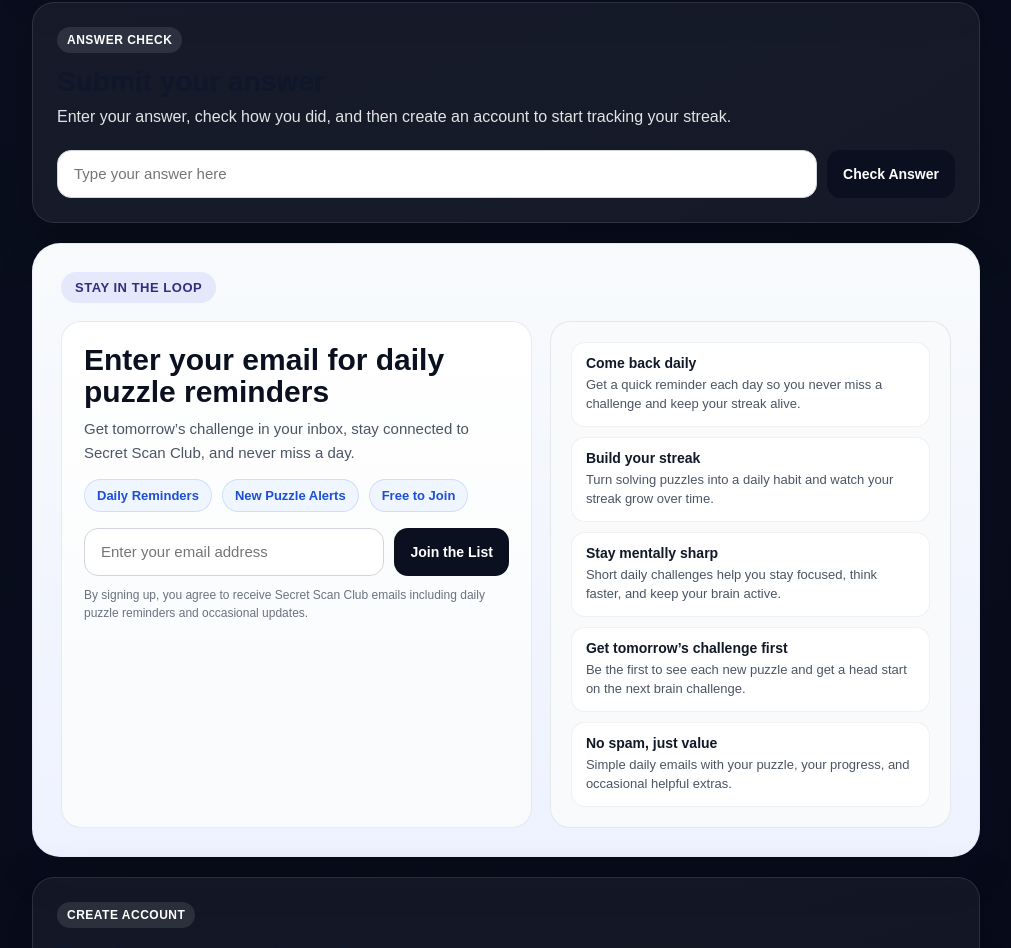
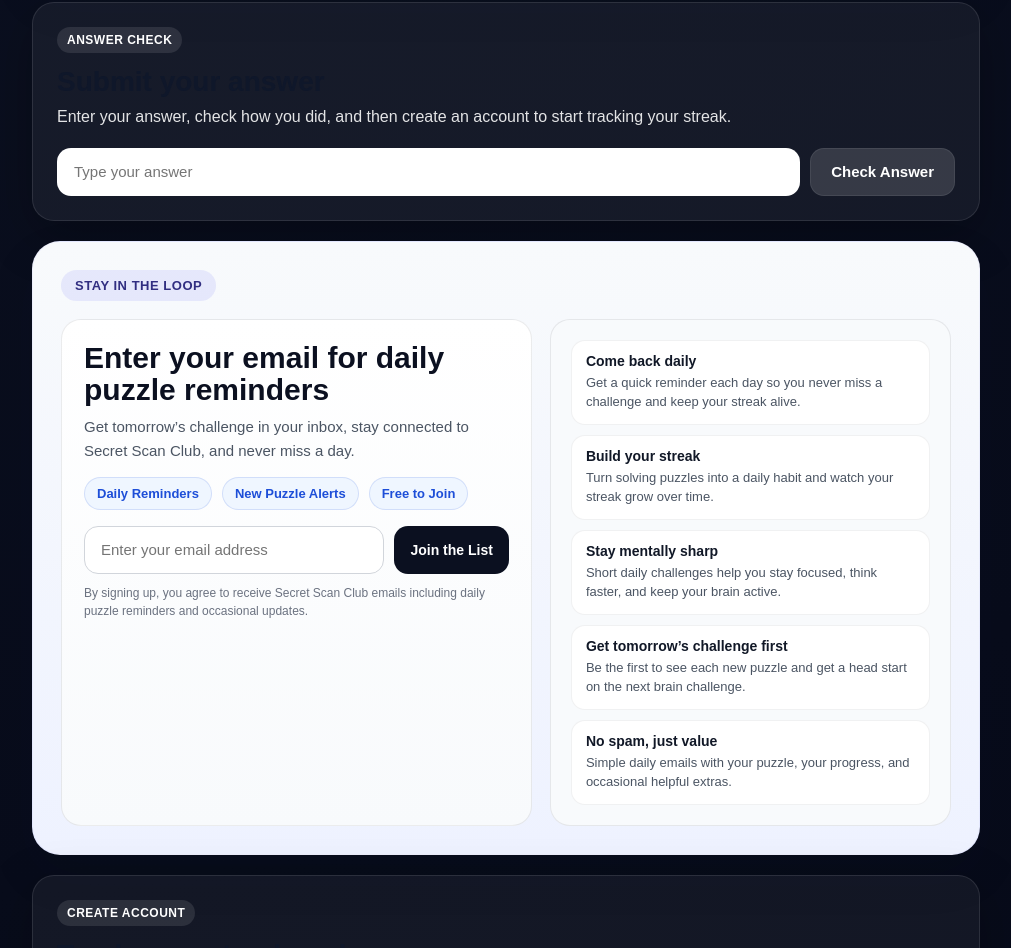
Before and after one commit to ryanc192/secretscanclub.com, a Next.js app: page /scan in a window 1280 px wide. Shown: the part 1688-2636 px from the top of the page, without its empty margins (134-1145 px from the left). Built offline with nearby package versions, Linux system fonts and the light colour scheme; no server answers.

Commit message:
Update AnswerCheckForm.tsx

```diff
--- a/app/components/AnswerCheckForm.tsx
+++ b/app/components/AnswerCheckForm.tsx
@@ -1,30 +1,6 @@
 "use client";
 
-import { useEffect, useMemo, useState } from "react";
-import { createBrowserSupabaseClient } from "../../lib/supabase/client";
-
-type AnswerResponse = {
-  success?: boolean;
-  ok?: boolean;
-  locked?: boolean;
-  alreadySubmitted?: boolean;
-  isCorrect?: boolean;
-  answer?: string;
-  submittedAt?: string;
-  correctAnswer?: string;
-  explanation?: string;
-  message?: string;
-  error?: string;
-};
-
-type StoredSubmission = {
-  dropDate: string;
-  answer: string;
-  isCorrect: boolean;
-  submittedAt: string;
-  message?: string;
-  explanation?: string;
-};
+import { useMemo, useState } from "react";
 
 type AnswerCheckFormProps = {
   dropDate: string;
@@ -33,412 +9,124 @@ type AnswerCheckFormProps = {
   explanation?: string;
 };
 
-function getGuestToken(): string {
-  if (typeof window === "undefined") return "";
-
-  const key = "ssc_guest_token";
-  let token = localStorage.getItem(key);
-
-  if (!token) {
-    token = crypto.randomUUID();
-    localStorage.setItem(key, token);
-  }
-
-  return token;
-}
-
-function getSubmissionStorageKey(dropDate: string) {
-  return `ssc_submission_${dropDate}`;
-}
-
-function saveLocalSubmission(data: StoredSubmission) {
-  if (typeof window === "undefined") return;
-  localStorage.setItem(getSubmissionStorageKey(data.dropDate), JSON.stringify(data));
-}
-
-function getLocalSubmission(dropDate: string): StoredSubmission | null {
-  if (typeof window === "undefined") return null;
-
-  const raw = localStorage.getItem(getSubmissionStorageKey(dropDate));
-  if (!raw) return null;
-
-  try {
-    return JSON.parse(raw) as StoredSubmission;
-  } catch {
-    return null;
-  }
-}
-
 function normalizeAnswer(value: string) {
   return value.trim().toLowerCase().replace(/\s+/g, " ");
 }
 
-function getErrorMessage(error: unknown) {
-  if (error && typeof error === "object") {
-    const maybeMessage = (error as { message?: unknown }).message;
-    if (typeof maybeMessage === "string" && maybeMessage.trim()) {
-      return maybeMessage;
-    }
-
-    const maybeDetails = (error as { details?: unknown }).details;
-    if (typeof maybeDetails === "string" && maybeDetails.trim()) {
-      return maybeDetails;
-    }
-
-    const maybeHint = (error as { hint?: unknown }).hint;
-    if (typeof maybeHint === "string" && maybeHint.trim()) {
-      return maybeHint;
-    }
-  }
-
-  return "Unknown error.";
-}
-
 export default function AnswerCheckForm({
-  dropDate,
   correctAnswer,
   acceptedAnswers = [],
   explanation = "",
 }: AnswerCheckFormProps) {
-  const supabase = useMemo(() => createBrowserSupabaseClient(), []);
+  const [answer, setAnswer] = useState("");
+  const [submitted, setSubmitted] = useState(false);
+  const [isCorrect, setIsCorrect] = useState(false);
 
-  const [answer, setAnswer] = useState("");
-  const [loading, setLoading] = useState(false);
-  const [locked, setLocked] = useState(false);
-  const [submittedAnswer, setSubmittedAnswer] = useState("");
-  const [result, setResult] = useState<AnswerResponse | null>(null);
+  const validAnswers = useMemo(() => {
+    const merged = [correctAnswer, ...acceptedAnswers]
+      .filter(Boolean)
+      .map(normalizeAnswer);
 
-  useEffect(() => {
-    let cancelled = false;
+    return Array.from(new Set(merged));
+  }, [correctAnswer, acceptedAnswers]);
 
-    async function loadExistingSubmission() {
-      const local = getLocalSubmission(dropDate);
-
-      if (local && !cancelled) {
-        setLocked(true);
-        setSubmittedAnswer(local.answer);
-        setAnswer(local.answer);
-        setResult({
-          ok: true,
-          success: true,
-          locked: true,
-          alreadySubmitted: true,
-          isCorrect: local.isCorrect,
-          answer: local.answer,
-          submittedAt: local.submittedAt,
-          correctAnswer: local.isCorrect ? undefined : correctAnswer,
-          message: local.message ?? "You already answered today.",
-          explanation: local.explanation ?? explanation,
-        });
-      }
-
-      try {
-        getGuestToken();
-
-        const {
-          data: { user },
-          error: userError,
-        } = await supabase.auth.getUser();
-
-        if (cancelled || userError || !user) {
-          return;
-        }
-
-        const { data, error } = await supabase
-          .from("puzzle_attempts")
-          .select("user_answer, is_correct, created_at")
-          .eq("user_id", user.id)
-          .eq("puzzle_date", dropDate)
-          .maybeSingle();
-
-        if (cancelled) return;
-
-        if (error) {
-          console.error("Existing submission lookup failed:", error);
-          return;
-        }
-
-        if (!data) {
-          return;
-        }
-
-        const storedAnswer = data.user_answer ?? "";
-
-        setLocked(true);
-        setSubmittedAnswer(storedAnswer);
-        setAnswer(storedAnswer);
-        setResult({
-          ok: true,
-          success: true,
-          locked: true,
-          alreadySubmitted: true,
-          isCorrect: !!data.is_correct,
-          answer: storedAnswer,
-          submittedAt: data.created_at ?? new Date().toISOString(),
-          correctAnswer: data.is_correct ? undefined : correctAnswer,
-          message: "You already answered today.",
-          explanation,
-        });
-
-        saveLocalSubmission({
-          dropDate,
-          answer: storedAnswer,
-          isCorrect: !!data.is_correct,
-          submittedAt: data.created_at ?? new Date().toISOString(),
-          message: "You already answered today.",
-          explanation,
-        });
-      } catch (error) {
-        console.error("loadExistingSubmission failed:", error);
-      }
-    }
-
-    loadExistingSubmission();
-
-    return () => {
-      cancelled = true;
-    };
-  }, [dropDate, correctAnswer, explanation, supabase]);
-
-  async function handleSubmit(e: React.FormEvent<HTMLFormElement>) {
+  function handleSubmit(e: React.FormEvent<HTMLFormElement>) {
     e.preventDefault();
 
-    if (locked) {
-      setResult({
-        ok: false,
-        error: "You already answered today.",
-      });
-      return;
-    }
+    const normalized = normalizeAnswer(answer);
+    const correct = validAnswers.includes(normalized);
 
-    if (!answer.trim()) {
-      setResult({
-        ok: false,
-        error: "Please enter an answer before submitting.",
-      });
-      return;
-    }
-
-    setLoading(true);
-    setResult(null);
-
-    try {
-      const submitted = answer.trim();
-      const normalizedUserAnswer = normalizeAnswer(submitted);
-      const normalizedCorrectAnswer = normalizeAnswer(correctAnswer);
-      const normalizedAcceptedAnswers = acceptedAnswers.map(normalizeAnswer);
-
-      const isCorrect =
-        normalizedUserAnswer === normalizedCorrectAnswer ||
-        normalizedAcceptedAnswers.includes(normalizedUserAnswer);
-
-      const submittedAt = new Date().toISOString();
-
-      const responseData: AnswerResponse = {
-        ok: true,
-        success: true,
-        locked: true,
-        alreadySubmitted: false,
-        isCorrect,
-        answer: submitted,
-        submittedAt,
-        correctAnswer: isCorrect ? undefined : correctAnswer,
-        explanation,
-        message: isCorrect
-          ? "Correct! Your answer has been locked for today."
-          : "Your answer has been locked for today.",
-      };
-
-      const {
-        data: { user },
-        error: userError,
-      } = await supabase.auth.getUser();
-
-      if (userError) {
-        throw userError;
-      }
-
-      if (user) {
-        const { error: upsertError } = await supabase
-          .from("puzzle_attempts")
-          .upsert(
-            {
-              user_id: user.id,
-              puzzle_date: dropDate,
-              user_answer: submitted,
-              is_correct: isCorrect,
-            },
-            {
-              onConflict: "user_id,puzzle_date",
-            }
-          );
-
-        if (upsertError) {
-          throw upsertError;
-        }
-
-        const { error: streakError } = await supabase.rpc(
-          "recalculate_user_streaks",
-          {
-            p_user_id: user.id,
-          }
-        );
-
-        if (streakError) {
-          console.error("Streak recalculation failed:", streakError);
-          responseData.message = isCorrect
-            ? "Correct! Your answer was saved, but streak stats could not be updated yet."
-            : "Answer submitted, but streak stats could not be updated yet.";
-        } else {
-          responseData.message = isCorrect
-            ? "Correct! Your answer has been saved and your stats were updated."
-            : "Answer submitted. Your stats were updated.";
-        }
-      } else {
-        responseData.message = isCorrect
-          ? "Correct! Your answer has been locked for today."
-          : "Your answer has been locked for today.";
-      }
-
-      setLocked(true);
-      setSubmittedAnswer(submitted);
-      setAnswer(submitted);
-      setResult(responseData);
-
-      saveLocalSubmission({
-        dropDate,
-        answer: submitted,
-        isCorrect,
-        submittedAt,
-        message: responseData.message,
-        explanation,
-      });
-    } catch (error) {
-      console.error("handleSubmit failed:", error);
-      setResult({
-        ok: false,
-        error: `Could not save your answer right now. ${getErrorMessage(error)}`,
-      });
-    } finally {
-      setLoading(false);
-    }
+    setIsCorrect(correct);
+    setSubmitted(true);
   }
 
-  const isCorrect = !!result?.isCorrect;
-  const isIncorrect =
-    !!result &&
-    (result.ok || result.success || result.locked) &&
-    result.isCorrect === false;
-
   return (
-    <>
-      {locked ? (
+    <div style={{ marginTop: 18 }}>
+      <form onSubmit={handleSubmit}>
         <div
-          className="share-box"
           style={{
-            marginTop: 20,
-            background: isCorrect
-              ? "rgba(34,197,94,0.18)"
-              : "rgba(255,0,0,0.18)",
-            border: isCorrect
-              ? "1px solid #22c55e"
-              : "1px solid #ff0000",
-            color: "#ffffff",
+            display: "flex",
+            gap: 10,
+            flexWrap: "wrap",
+            alignItems: "center",
           }}
         >
-          <div style={{ fontWeight: 800, marginBottom: 10 }}>
-            Today&apos;s answer has been locked in
+          <input
+            type="text"
+            value={answer}
+            onChange={(e) => setAnswer(e.target.value)}
+            placeholder="Type your answer"
+            style={{
+              flex: "1 1 280px",
+              minWidth: 220,
+              height: 48,
+              padding: "0 16px",
+              borderRadius: 14,
+              border: "1px solid rgba(255,255,255,0.12)",
+              background: "#ffffff",
+              color: "#111827",
+              outline: "none",
+              fontSize: 15,
+              fontWeight: 500,
+            }}
+          />
+
+          <button
+            type="submit"
+            disabled={!answer.trim()}
+            style={{
+              height: 48,
+              padding: "0 20px",
+              borderRadius: 14,
+              border: "1px solid rgba(255,255,255,0.08)",
+              background: !answer.trim()
+                ? "rgba(255,255,255,0.14)"
+                : "linear-gradient(135deg, #0b132b 0%, #111827 100%)",
+              color: "#ffffff",
+              fontSize: 15,
+              fontWeight: 800,
+              cursor: !answer.trim() ? "not-allowed" : "pointer",
+            }}
+          >
+            Check Answer
+          </button>
+        </div>
+      </form>
+
+      {submitted && (
+        <div
+          style={{
+            marginTop: 18,
+            padding: "16px 18px",
+            borderRadius: 16,
+            border: "1px solid rgba(255,255,255,0.1)",
+            background: "rgba(255,255,255,0.05)",
+          }}
+        >
+          <div
+            style={{
+              fontSize: 16,
+              fontWeight: 800,
+              color: isCorrect ? "#86efac" : "#fca5a5",
+              marginBottom: explanation ? 8 : 0,
+            }}
+          >
+            {isCorrect ? "Correct!" : "Not correct."}
           </div>
 
-          <div style={{ marginBottom: 8 }}>
-            <span style={{ color: "inherit", fontWeight: 400 }}>
-              Your submitted answer:
-            </span>{" "}
-            <span style={{ fontWeight: 800 }}>{submittedAnswer}</span>
-          </div>
-
-          {isCorrect ? (
-            <div>
-              <strong style={{ color: "#22c55e" }}>Correct.</strong>{" "}
-              {result?.explanation || "Nice work. Come back tomorrow for the next puzzle."}
+          {explanation ? (
+            <div
+              style={{
+                color: "rgba(255,255,255,0.9)",
+                fontSize: 14,
+                lineHeight: 1.6,
+              }}
+            >
+              {explanation}
             </div>
-          ) : (
-            <div>
-              <strong style={{ color: "#ff0000" }}>Not quite.</strong>{" "}
-              {result?.correctAnswer ? (
-                <>
-                  The correct answer is{" "}
-                  <span style={{ fontWeight: 800 }}>{result.correctAnswer}</span>.{" "}
-                </>
-              ) : null}
-              {result?.explanation || "Come back tomorrow for the next puzzle."}
-            </div>
-          )}
-
-          {result?.message ? (
-            <div style={{ marginTop: 10, opacity: 0.9 }}>{result.message}</div>
           ) : null}
         </div>
-      ) : (
-        <>
-          <form className="email-form" style={{ marginTop: 20 }} onSubmit={handleSubmit}>
-            <input
-              type="text"
-              className="email-input"
-              placeholder="Type your answer here"
-              aria-label="Puzzle answer"
-              value={answer}
-              onChange={(e) => setAnswer(e.target.value)}
-              disabled={loading || locked}
-            />
-            <button type="submit" className="btn-dark" disabled={loading || locked}>
-              {loading ? "Checking..." : "Check Answer"}
-            </button>
-          </form>
-
-          {result && (
-            <div
-              className="share-box"
-              style={{
-                marginTop: 20,
-                background: isCorrect
-                  ? "rgba(34,197,94,0.18)"
-                  : isIncorrect
-                  ? "rgba(255,0,0,0.18)"
-                  : "rgba(255,255,255,0.08)",
-                border: isCorrect
-                  ? "1px solid #22c55e"
-                  : isIncorrect
-                  ? "1px solid #ff0000"
-                  : "1px solid rgba(255,255,255,0.2)",
-                color: "#ffffff",
-              }}
-            >
-              {!(result.ok || result.success || result.locked) ? (
-                <>
-                  <strong>Problem:</strong> {result.error || result.message}
-                </>
-              ) : isCorrect ? (
-                <>
-                  <strong style={{ color: "#22c55e" }}>Correct.</strong>{" "}
-                  {result.explanation || "Nice work. Come back tomorrow for the next puzzle."}
-                </>
-              ) : (
-                <>
-                  <strong style={{ color: "#ff0000" }}>Not quite.</strong>{" "}
-                  {result.correctAnswer ? (
-                    <>
-                      The correct answer is{" "}
-                      <span style={{ fontWeight: 800 }}>{result.correctAnswer}</span>.{" "}
-                    </>
-                  ) : null}
-                  {result.explanation || "Come back tomorrow for the next puzzle."}
-                </>
-              )}
-            </div>
-          )}
-        </>
       )}
-    </>
+    </div>
   );
 }
```
